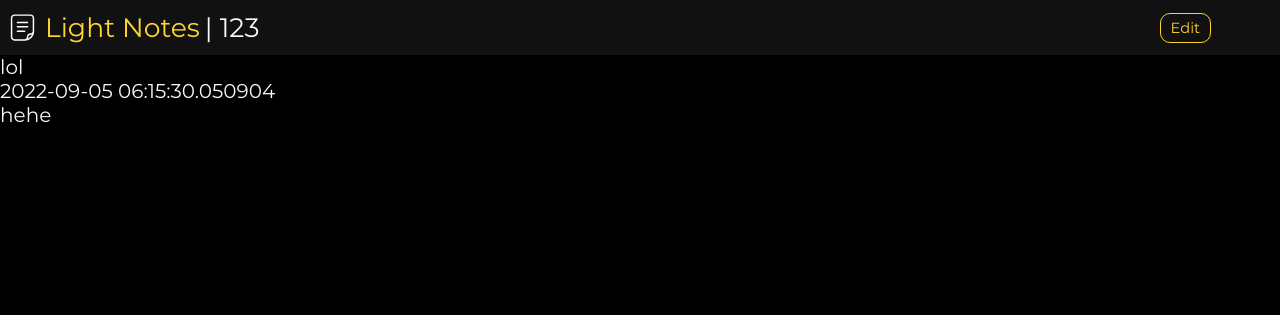
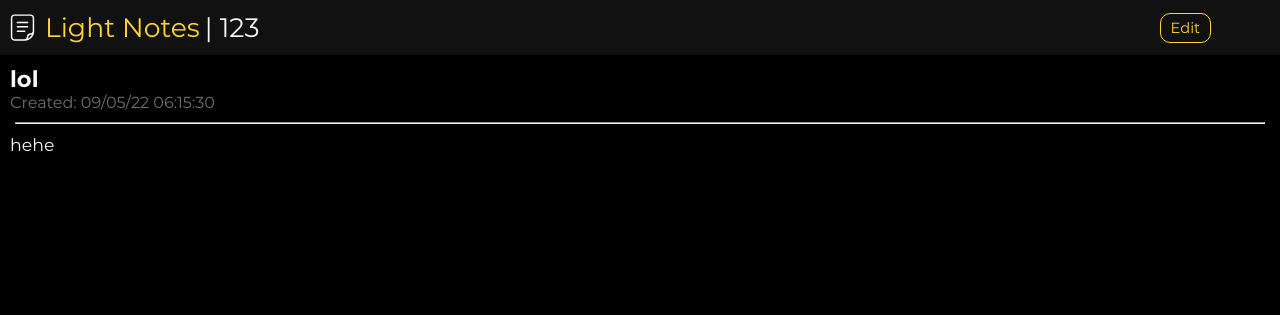
Before and after one commit to feelofgoodvibes/lightnotes, a Flask app: page /note/1 in a window 1280 px wide. Shown: the top 315 px of the page. Run offline with Flask 2, Linux system fonts and the light colour scheme; a user stored in the database is signed in; data comes from the database, SQL or seed files in the repository; both versions use the stored data as it was after the commit.

Commit message:
add beginning of edit functionality, prettify note view template

```diff
--- a/static/scripts.js
+++ b/static/scripts.js
@@ -0,0 +1,35 @@
+window.addEventListener("load", () => {
+    console.log(1);
+    if (location.href.split("/").includes("note")) initEdit();
+});
+
+function initEdit() {
+    let editButton = document.getElementById("nav-edit");
+    let titleElement = document.getElementById("note-title");
+    let textElement = document.getElementById("note-text");
+    let saveButton = document.getElementById("save-button");
+
+    let editing = false;
+
+    saveButton.style.display = "none";
+
+    editButton.addEventListener("click", () => {
+
+        if (editing){
+            location.reload();
+        }
+
+        else {
+            editing = true;
+            editButton.innerText = "Cancel";
+            editButton.style.color = "var(--red)";
+            editButton.style.borderColor = "var(--red)";
+
+            saveButton.style.display = "block";
+
+            titleElement.contentEditable = true;
+            textElement.contentEditable = true;
+            titleElement.focus();
+        }
+    });
+}
--- a/static/styles.css
+++ b/static/styles.css
@@ -24,7 +24,7 @@ a {
 }
 
 hr {
-    width: 100%;
+    width: 99%;
 }
 
 nav {
@@ -78,6 +78,9 @@ nav {
 }
 
 #nav-edit {
+    transition: 0.1s;
+    user-select: none;
+    cursor: pointer;
     padding: 5px 10px;
     border: 1px solid var(--accent);
     color: var(--accent);
@@ -135,7 +138,7 @@ form input, form textarea {
     padding: 5px 10px;
 }
 
-form button {
+button {
     background-color: var(--primary-light);
     border: 1px solid var(--font);
     color: var(--font);
@@ -144,7 +147,7 @@ form button {
     border-radius: 8px;
 }
 
-form button:hover {
+button:hover {
     cursor: pointer;
     background-color: var(--font);
     border: 1px solid var(--primary-light);
@@ -253,6 +256,48 @@ form input:focus, form textarea:focus {
     opacity: 0.45;
 }
 
+/* ------------ NOTE VIEW ------------ */
+
+#note-view {
+    padding: 10px 10px;
+}
+
+#note-title {
+    font-weight: bold;
+    font-size: calc(var(--font-size) + 2pt);
+    word-break: break-all;
+}
+
+#note-date {
+    font-size: calc(var(--font-size) - 3pt);
+    opacity: 0.45;
+}
+
+#note-text {
+    font-size: calc(var(--font-size) - 2pt);
+    word-break: break-word;
+}
+
+#note-text:focus, #note-title:focus {
+    outline: none;
+}
+
+#save-button-div {
+    background-color: var(--primary);
+    width: 100%;
+    position: fixed;
+    bottom: 0px;
+    padding: 10px 0;
+    display: flex;
+    align-items: center;
+    justify-content: center;
+}
+
+#save-button {
+    width: 80%;
+    font-size: calc(var(--font-size) - 2pt);
+}
+
 /* ------------ FLOATING ACTIONS ------------ */
 
 #floating-actions {
--- a/templates/base.html
+++ b/templates/base.html
@@ -7,7 +7,7 @@
 
     <link rel="icon" href="{{ url_for('static', filename='favicon.svg') }}">
     <link rel="stylesheet" href="{{ url_for('static', filename='styles.css') }}">
-    <script type="text/javacript" src="{{ url_for('static', filename='scripts.js') }}"></script>
+    <script type="text/javascript" src="{{ url_for('static', filename='scripts.js') }}"></script>
     {% block head %}
     {% endblock %}
 </head>
--- a/templates/note.html
+++ b/templates/note.html
@@ -18,16 +18,26 @@
     </div>
 </nav>
 
-<div id="note-title">
-{{ note.title }}
+<div id="note-view">
+
+    <div id="note-title">
+    {{ note.title }}
+    </div>
+
+    <div id="note-date">
+    Created: {{ note.created.strftime("%x %X") }}
+    </div>
+
+    <hr>
+
+    <div id="note-text">
+    {{ note.text }}
 </div>
 
-<div id="note-date">
-{{ note.created }}
+<div id="save-button-div">
+    <button id="save-button">Save</button>
 </div>
 
-<div id="note-text">
-{{ note.text }}
 </div>
 
 {% endblock %}
```
Also changed, not shown: database.db.
